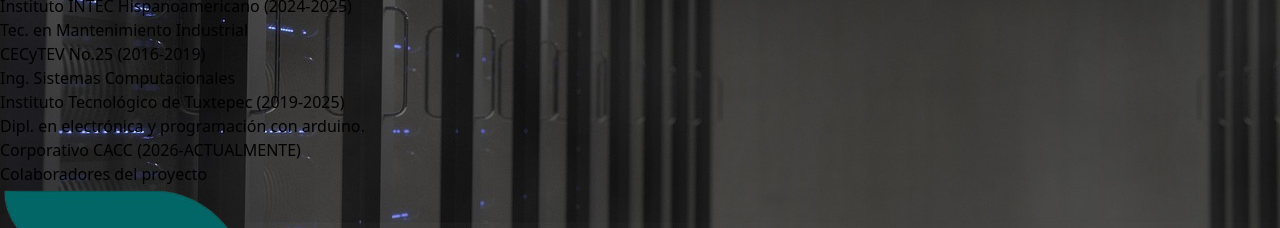
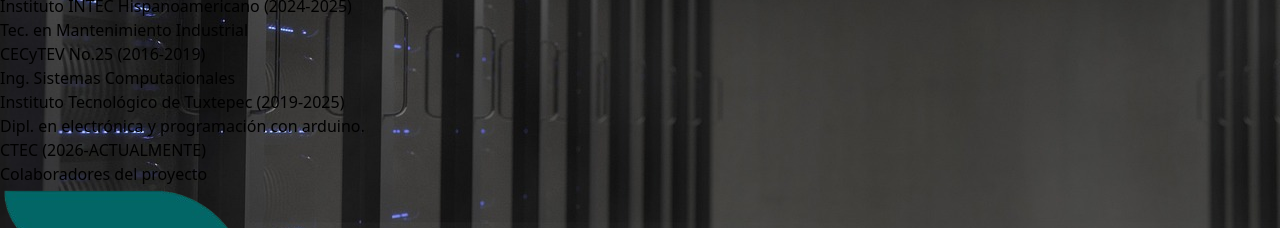
Before and after one commit to Victor-B-Reyes/School, a React (Vite) app: page / in a window 1280 px wide. Shown: the part 6080-6308 px from the top of the page. Built offline with nearby package versions, Linux system fonts and the light colour scheme.

Commit message:
Nuew logica 2

```diff
--- a/src/module/home/page/homePage.jsx
+++ b/src/module/home/page/homePage.jsx
@@ -147,7 +147,7 @@
                                             </div>
                                             <div>
                                                 <h3 className="font-semibold text-gray-800">Dipl. en electrónica y programación con arduino.</h3>
-                                                <p className="text-sm text-gray-500">Corporativo CACC (2026-ACTUALMENTE)</p>
+                                                <p className="text-sm text-gray-500">CTEC (2026-ACTUALMENTE)</p>
                                             </div>
 
                                         </div>
```
